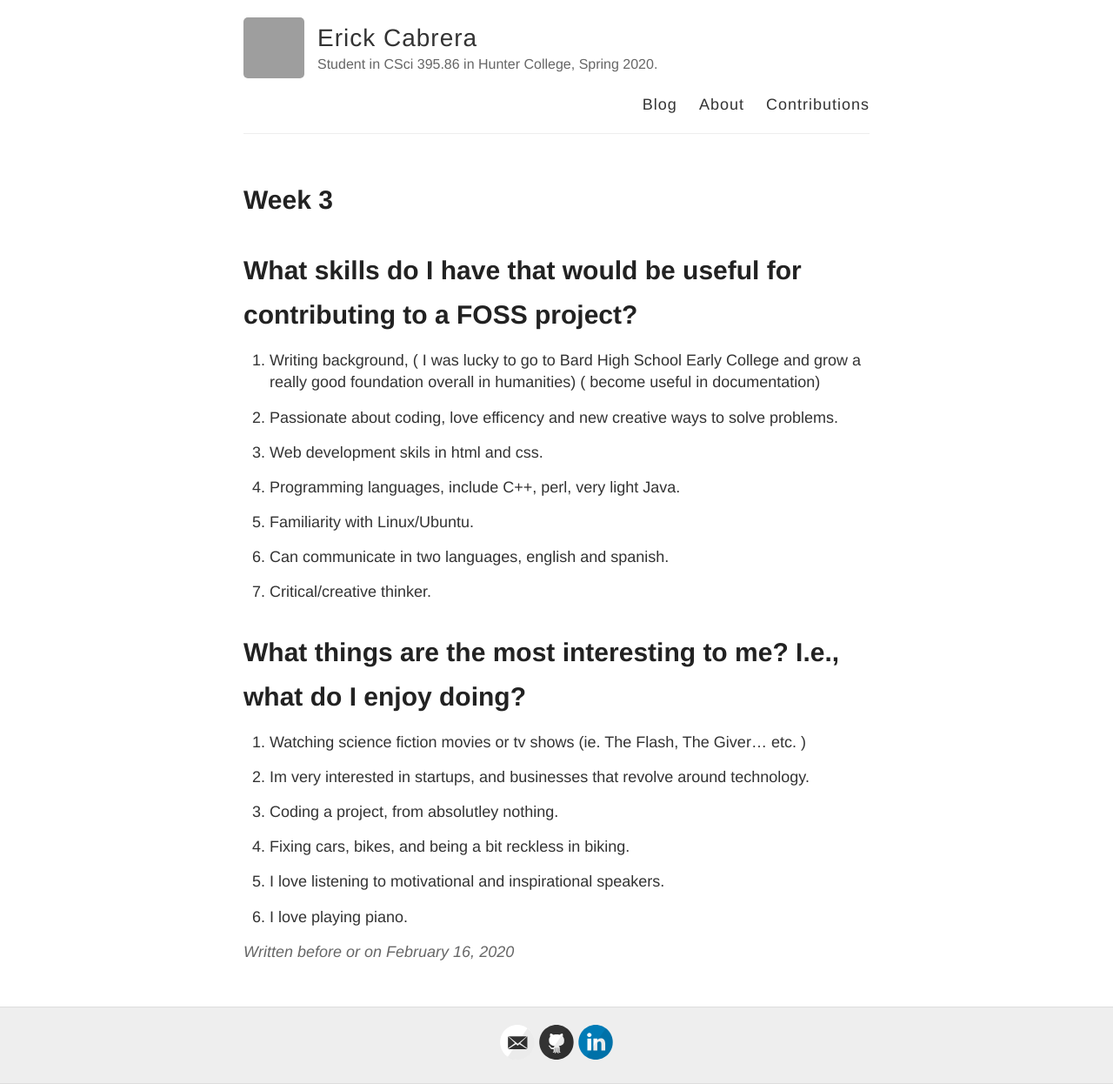
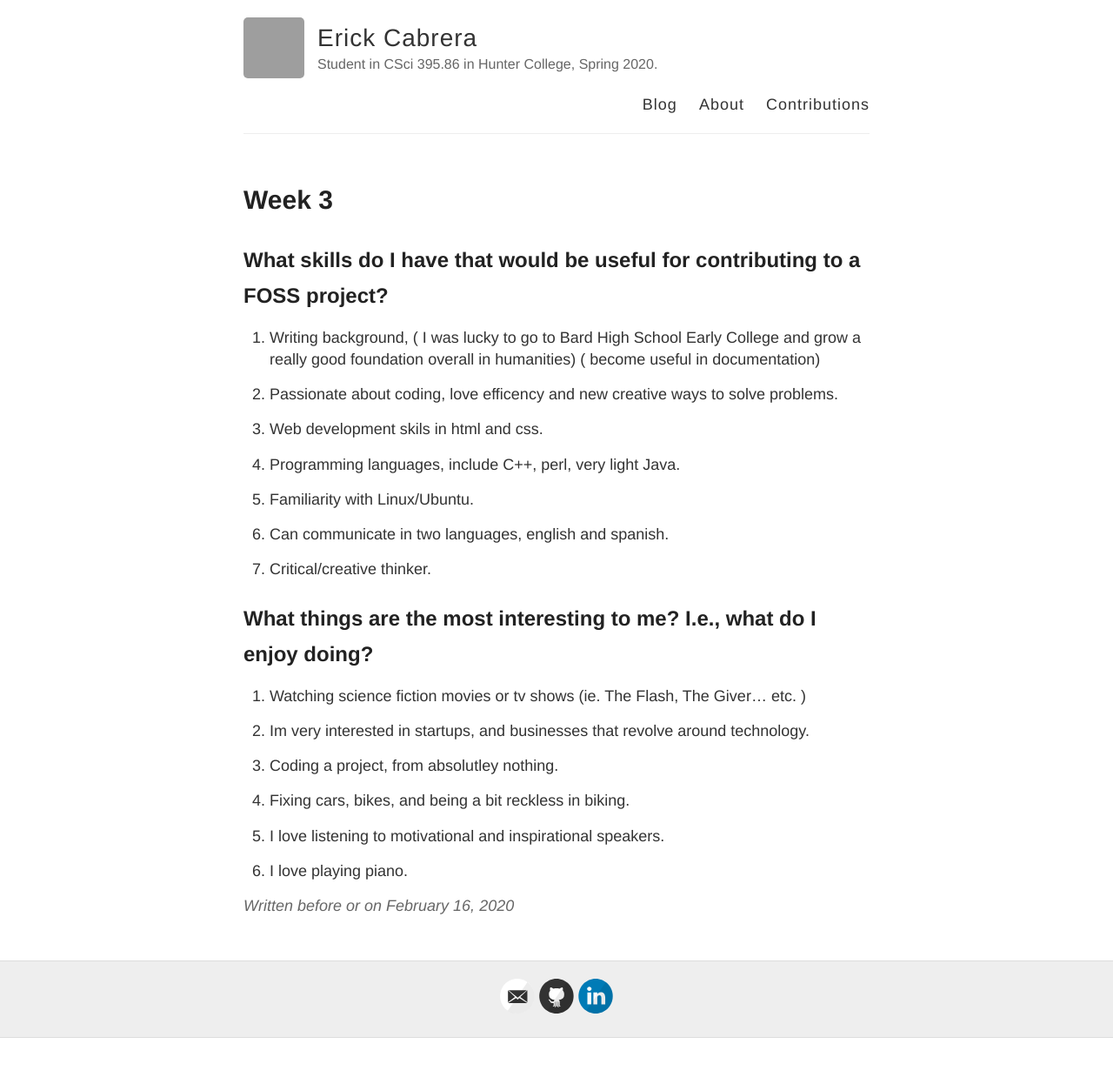
Before and after one commit to hunter-college-ossd-spr-2020/MarceloDamian-weekly, a Jekyll site: the page built from _posts/2020-02-16-week03.md, in a window 1280 px wide. Shown: the whole page at 87% size. Built offline with Jekyll 4.4.1, drawn with Linux system fonts in a browser that asks for light colours; after the commit the page ends 1193 px from its top, so only the background shows below that; grey boxes are pictures that could not be loaded.

```diff
--- a/_posts/2020-02-16-week03.md
+++ b/_posts/2020-02-16-week03.md
@@ -3,7 +3,7 @@ layout: post
 title: Week 3
 ---
 
-# What skills do I have that would be useful for contributing to a FOSS project?
+## What skills do I have that would be useful for contributing to a FOSS project?
 
 1. Writing background, ( I was lucky to go to Bard High School Early College and grow a really good foundation overall in
   humanities) ( become useful in documentation)
@@ -22,7 +22,7 @@ title: Week 3
 
 
 
-# What things are the most interesting to me? I.e., what do I enjoy doing?
+## What things are the most interesting to me? I.e., what do I enjoy doing?
 
 
 1. Watching science fiction movies or tv shows (ie. The Flash, The Giver... etc. )
```
